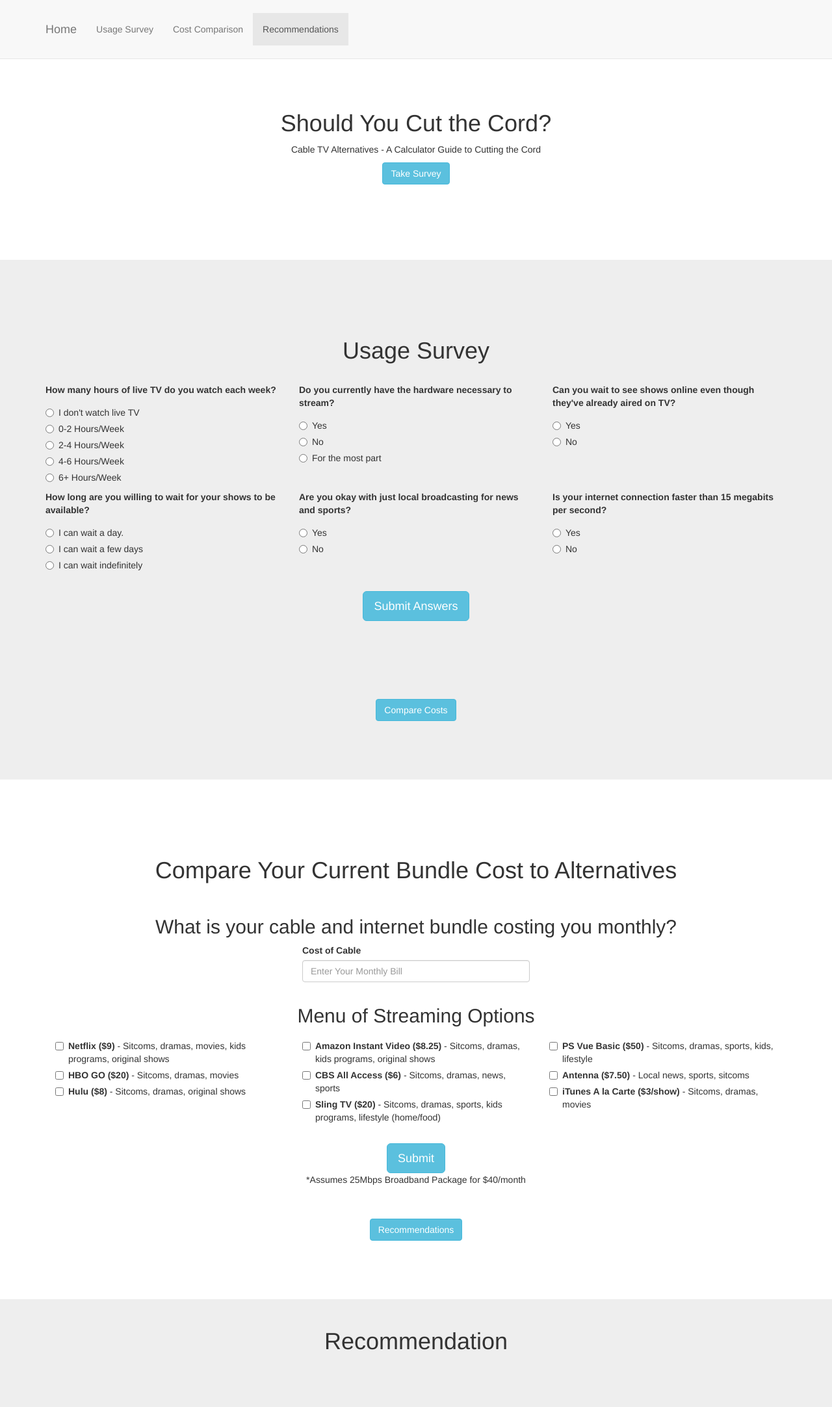
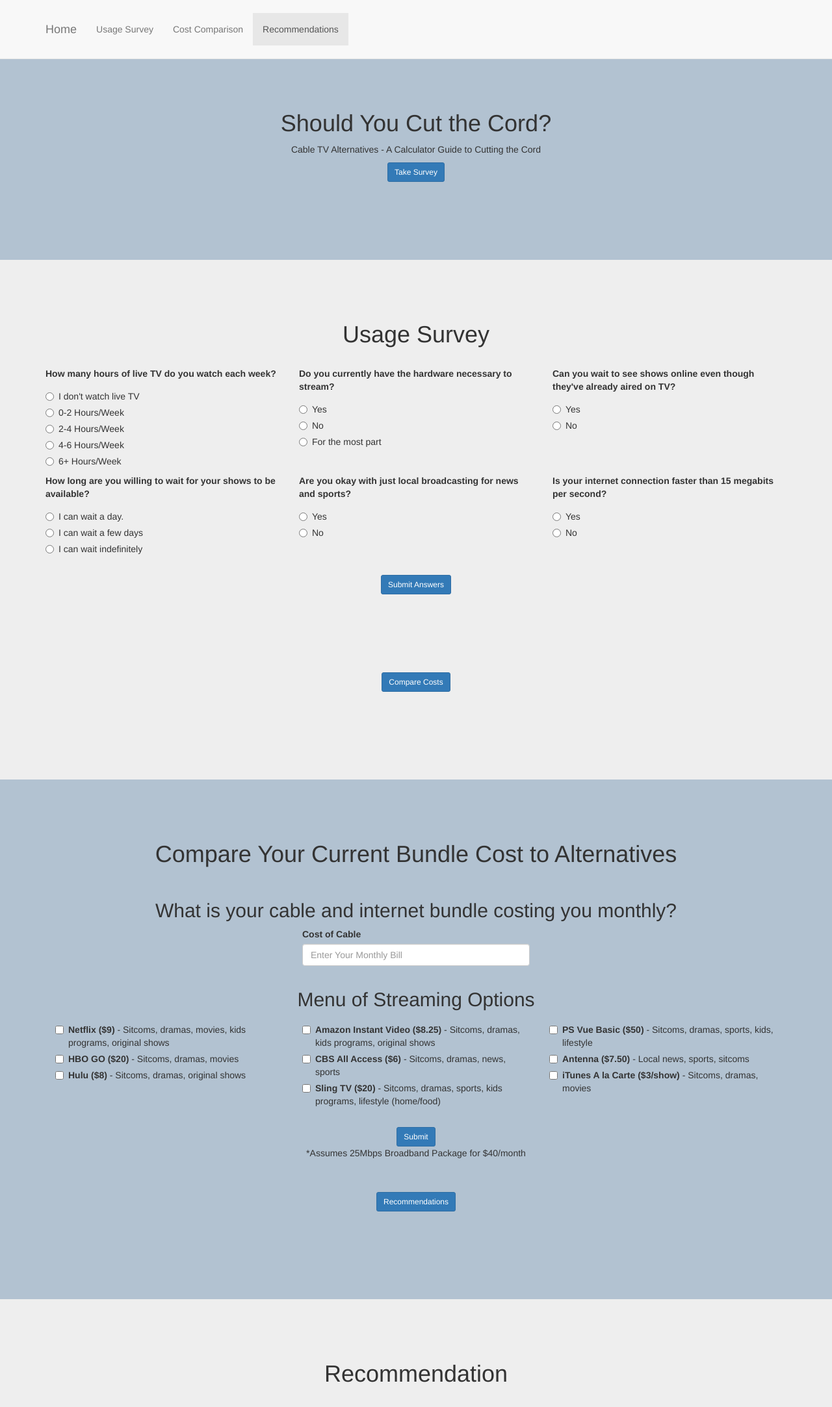
Before and after one commit to KyleRattet/Cut-the-Cord-Calculator, a plain HTML site: page index.html in a window 1280 px wide. Shown: the whole page at 65% size. Drawn offline with Linux system fonts and the light colour scheme.

Commit message:
formatted recommendation section

```diff
--- a/css/scrolling-nav.css
+++ b/css/scrolling-nav.css
@@ -30,12 +30,12 @@
     height: 50%;
     padding-top: 150px;
     text-align: center;
-    background: #fff;
+    background: #B2C2D1;
 }
 
 .about-section {
     height: 100%;
-    padding-top: 100px;
+    padding-top: 75px;
     text-align: center;
     background: #eee;
 /*    position: relative;*/
@@ -50,9 +50,9 @@
 /*}*/
 .services-section {
     height: 100%;
-    padding-top: 100px;
+    padding-top: 75px;
     text-align: center;
-    background: #fff;
+    background: #B2C2D1;
  /*   position: relative;*/
 }
 /*
@@ -64,7 +64,7 @@
 
 .contact-section {
     height: 100%;
-    padding-top: 25px;
+    padding-top: 75px;
     text-align: center;
     background: #eee;
 }
--- a/index.html
+++ b/index.html
@@ -14,17 +14,11 @@
     <!-- Bootstrap Core CSS -->
     <link href="css/bootstrap.min.css" rel="stylesheet">
 
-   <!--   <link rel="stylesheet" type="text/css" href="https://maxcdn.bootstrapcdn.com/bootswatch/3.3.5/superhero/bootstrap.min.css"> -->
+
 
     <!-- Custom CSS -->
     <link href="css/scrolling-nav.css" rel="stylesheet">
 
-    <!-- HTML5 Shim and Respond.js IE8 support of HTML5 elements and media queries -->
-    <!-- WARNING: Respond.js doesn't work if you view the page via file:// -->
-    <!--[if lt IE 9]>
-        <script src="https://oss.maxcdn.com/libs/html5shiv/3.7.0/html5shiv.js"></script>
-        <script src="https://oss.maxcdn.com/libs/respond.js/1.4.2/respond.min.js"></script>
-    <![endif]-->
 
 </head>
 
@@ -76,7 +70,7 @@
                 <div class="col-lg-12">
                     <h1>Should You Cut the Cord?</h1>
                     <p>Cable TV Alternatives - A Calculator Guide to Cutting the Cord</p>
-                    <a class="btn btn-info page-scroll" href="#about">Take Survey</a>
+                    <a class="btn btn-primary btn-sm page-scroll" href="#about">Take Survey</a>
                 </div>
             </div>
         </div>
@@ -261,7 +255,7 @@
                 <br>
 
                 <div class="row">
-                  <button type="submit" id="submit-answer" class="btn btn-info btn-lg">Submit Answers</button>
+                  <button type="submit" id="submit-answer" class="btn btn-primary btn-sm">Submit Answers</button>
 
                 </div>
 
@@ -275,7 +269,7 @@
         <div class="row">
             <div id="cost-benefit-next" align="center" class="col-xs-12">
             <br><br><br><br><br><br>
-                  <a class="btn btn-info page-scroll" href="#services">Compare Costs</a>
+                  <a class="btn btn-primary btn-sm page-scroll" href="#services">Compare Costs</a>
             </div>
         </div>
 
@@ -396,7 +390,7 @@
          <div class="row">
         <div class="col-xs-offset-3 col-xs-6">
         <br>
-          <button type="submit" id="menu-submit" class="btn btn-info btn-lg">Submit</button>
+          <button type="submit" id="menu-submit" class="btn btn-primary btn-sm">Submit</button>
           <br>
           <p>*Assumes 25Mbps Broadband Package for $40/month</p>
         </div>
@@ -406,7 +400,7 @@
          <div class="row">
             <div id="final-recommendation-next" align="center" class="col-xs-12">
             <br><br>
-                  <a class="btn btn-info page-scroll" href="#contact">Recommendations</a>
+                  <a class="btn btn-primary btn-sm page-scroll" href="#contact">Recommendations</a>
             </div>
         </div>
           </form>
@@ -419,8 +413,9 @@
     <section id="contact" class="contact-section">
         <div class="container">
             <div class="row">
-                <div class="col-lg-12">
-                    <h1>Recommendation</h1>
+              <h1>Recommendation</h1>
+                <div align="left" class="col-xs-offset-3 col-xs-6">
+
 
                   <div id="survey-recommendation-container"></div>
                   <div id="recommendation-container"></div>
--- a/js/dom.js
+++ b/js/dom.js
@@ -28,7 +28,7 @@
   var monthlyCost = $('#monthly-cable-cost').val();
 
   //append to cost comparison
-  $('#recommendation-container').append('<h3><strong>Compare Cost Results:</strong> Your monthly bill is $' + monthlyCost + ', and your monthly cost of streaming options is $' + menuTotal +'. ' + costCompare(menuTotal, monthlyCost) +'</h3>');
+  $('#recommendation-container').append('<h3><strong>Cost Comparison:</strong> Your monthly bill is $' + monthlyCost + ', and your monthly cost of streaming options is $' + menuTotal +'. ' + costCompare(menuTotal, monthlyCost) +'</h3>');
 
 });
 
@@ -55,6 +55,7 @@
   console.log(score);
   var recommendation = surveyScore(score);
 
+
   $('#survey-recommendation-container').append('<h3><strong>Usage Survey Results: </strong>' + recommendation + '</h3>');
 
 });
--- a/js/utility.js
+++ b/js/utility.js
@@ -48,11 +48,11 @@
 function surveyScore (number) {
 
   if(number <= 5) {
-    return "Your survey results indicate you'd be unable to duplicate your media consumption without subscribing to a paid cable package.";
+    return "<em>Don't cut!</em> Your survey results indicate you'd be unable to duplicate your media consumption without subscribing to a paid cable package.";
   }
   else if (number <=15) {
-    return "Based on your survey results, you're on the cusp of being indifferent between paying for cable tv and being able to get your media fix through other means. With that in mind, you could be an ideal candidate for exploring some alternatives to the traditional cable/internet bundle.";
+    return "<em>Consider cord shaving!</em> Based on your survey results, you're on the cusp of being indifferent between paying for cable tv and being able to get your media fix through other means. With that in mind, you could be an ideal candidate for exploring some alternatives to the traditional cable/internet bundle.";
   }
-  else return "Your cable usage doesn't warrant keeping the service bundle. Based on your behavior of generally low cable usage, lack of live viewing urgency, and streaming capabilities, you're unlikely to benefit from being be a paid TV subscriber.";
+  else return "<em>Cut the cord!</em> Your cable usage doesn't warrant keeping the service bundle. Based on your behavior of generally low cable usage, lack of live viewing urgency, and streaming capabilities, you're unlikely to benefit from being be a paid TV subscriber.";
 
 }
```
